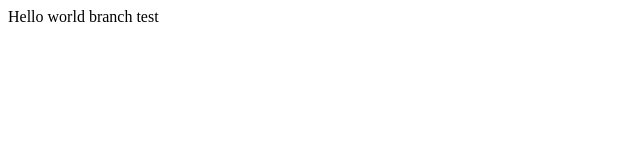
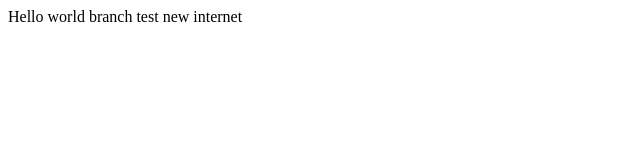
Before and after one commit to quanghai92/demo-repo, a plain HTML site: page index.html in a window 1280 px wide. Shown: the full height of the page, 0-640 px from the left. Drawn offline with Linux system fonts and the light colour scheme.

Commit message:
Update index.html

```diff
--- a/index.html
+++ b/index.html
@@ -1 +1 @@
-<div>Hello world branch test</div>
+<div>Hello world branch test new internet</div>
```
